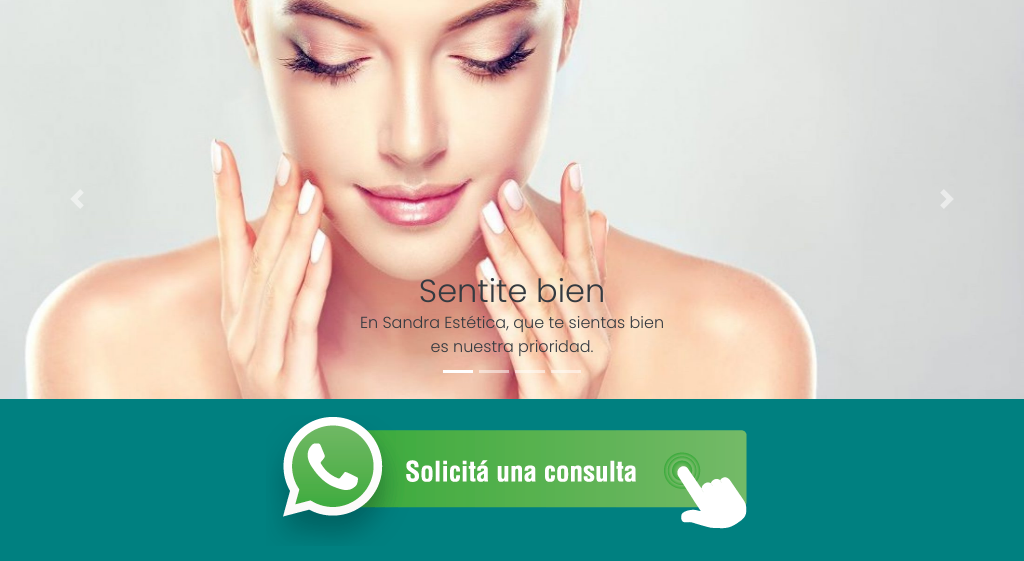
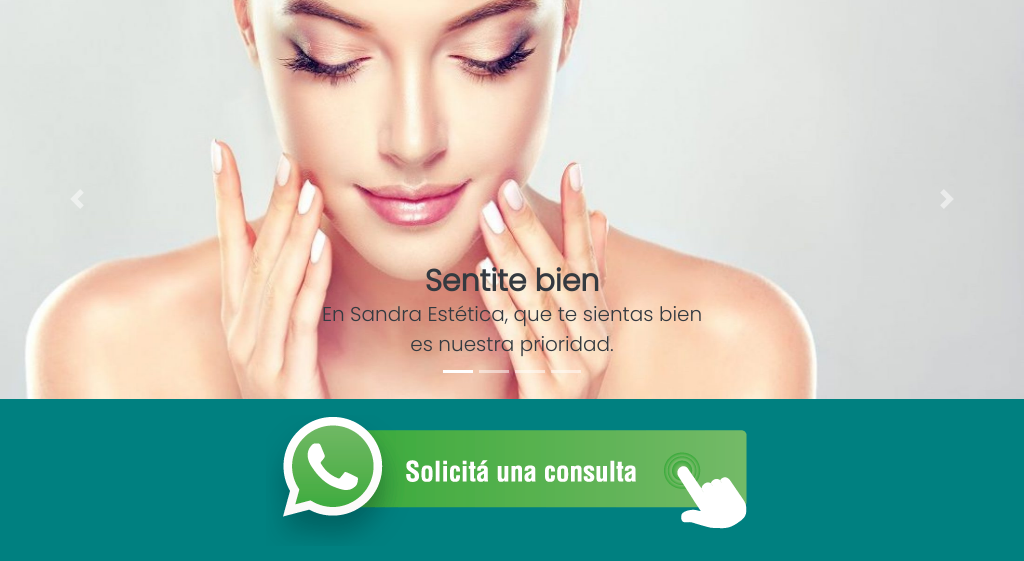
Before and after one commit to Ramiro-Garcia/UTN-ProyectoFinal, a PHP site: page / in a window 1024 px wide. Shown: the part 91-652 px from the top of the page. Run offline with PHP 8.4, Linux system fonts and the light colour scheme; some libraries are stand-ins or nearby versions.

Commit message:
Actualización del main estilos.css
Pequeña actualización para darle estilo al texto del carousel.

```diff
--- a/css/estilos.css
+++ b/css/estilos.css
@@ -11,10 +11,20 @@ body {
 }
 
 .carousel-item {
-  -webkit-transition: -webkit-transform 2s;
+  -webkit-transition: transform 2s;
   transition: -webkit-transform 2s;
   transition: transform 2s;
   transition: transform 2s, -webkit-transform 2s;
+  -moz-transition: transform 2s;
+  -ms-transition: transform 2s;
+  -o-transition: transform 2s;
+}
+.carousel-caption p{
+  font-size: 24px;
+}
+.carousel-caption h2{
+  font-size: 36px;
+  font-weight: bold;
 }
 
 .spamSection {
@@ -129,6 +139,12 @@ h1 {
   .imgCarousel {
     height: 400px;
   }
+  .carousel-caption p{
+    font-size: 20px;
+  }
+  .carousel-caption h2{
+    font-size: 30px;
+  }
 }
 
 /* Extra large devices (large desktops, 1200px and up)*/
```
